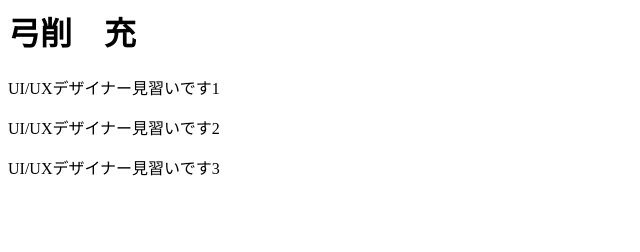
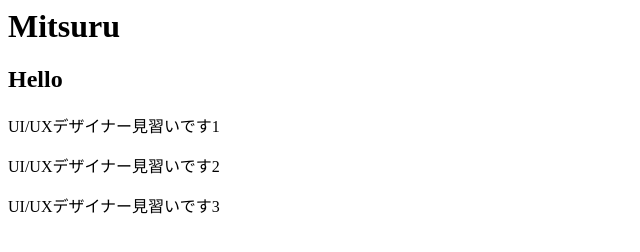
Before and after one commit to 0427yg/repsit01, a plain HTML site: page index.html in a window 1280 px wide. Shown: the whole page, without its empty margins (0-640 px from the left). Drawn offline with Linux system fonts and the light colour scheme.

Commit message:
Add files via upload

```diff
--- a/index.html
+++ b/index.html
@@ -1,4 +1,6 @@
-<h1>弓削　充</h1>
+<h1>Mitsuru</h1>
+<h2>Hello</h2>
+
 <p>UI/UXデザイナー見習いです1</p>
 <p>UI/UXデザイナー見習いです2</p>
 <p>UI/UXデザイナー見習いです3</p>
```
